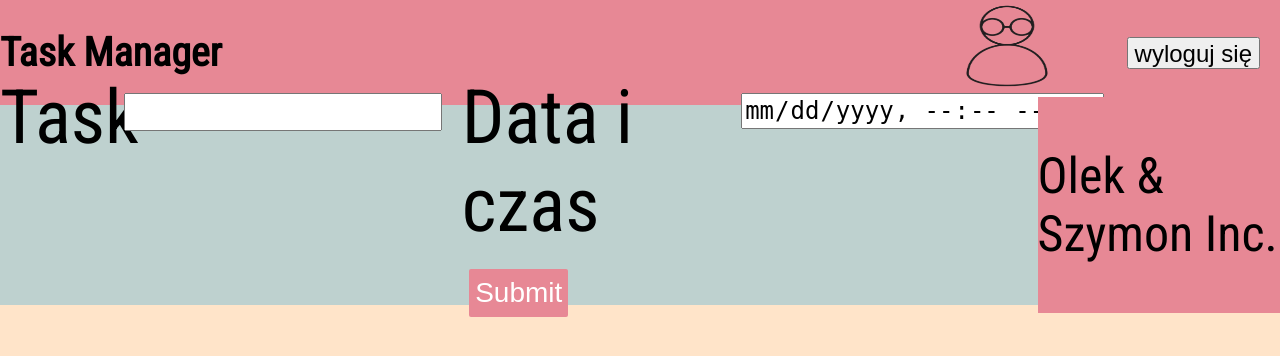
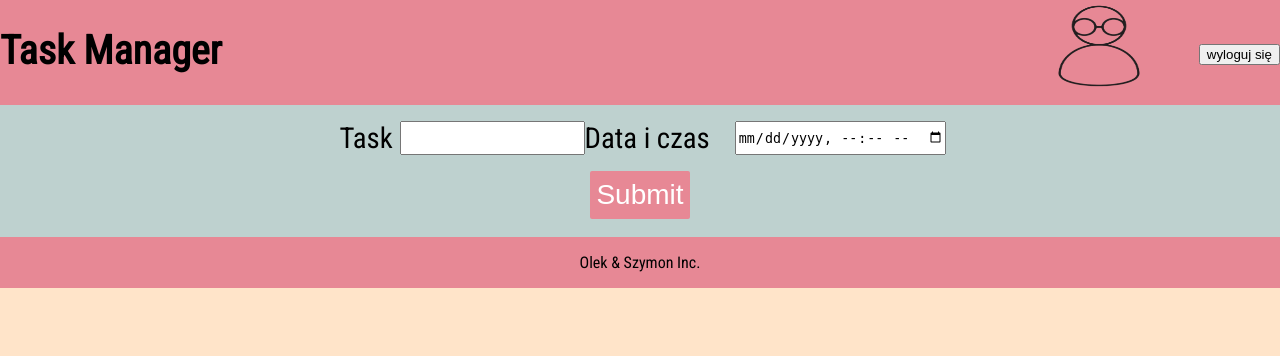
Before and after one commit to OlekWielki/TaskList, a PHP site: page / in a window 1280 px wide. Shown: the top 356 px of the page. Run offline with PHP 8.4, Linux system fonts and the light colour scheme; a user stored in the database is signed in; data that the repository does not hold is empty.

Commit message:
Update style.css

```diff
--- a/style.css
+++ b/style.css
@@ -4,6 +4,33 @@
 	--main-col2: #ffe4c9;
 	--main-col3: #e78895;
 	--main-col4: #bed1cf;
+}
+#taski {
+	width: 100%;
+	display: flex;
+	justify-content: center;
+	align-items: center;
+	font-weight: bold;
+	flex-direction: column;
+}
+#formcont {
+	width: 100%;
+	display: flex;
+	align-items: center;
+	justify-content: center;
+	text-align: center;
+}
+.taskcontainer {
+	display: flex;
+	align-items: center;
+	justify-content: center;
+	text-align: center;
+	width: 90%;
+	margin: 5px;
+}
+#usun {
+	width: 10%;
+	margin-left: 15px;
 }
 a {
 	text-decoration: none;
@@ -16,10 +43,13 @@ body {
 }
 header {
 	background-color: var(--main-col3);
-	display: flex;
-	align-items: center;
-	justify-content: center;
+	display: grid;
+	grid-template-columns: 1fr 1fr;
 	font-size: 20px;
+}
+#formmain {
+	display: grid;
+	grid-template-rows: 1fr 1fr;
 }
 #login {
 	display: flex;
@@ -33,11 +63,6 @@ header {
 }
 main {
 	background-color: var(--main-col4);
-	display: flex;
-	align-items: center;
-	justify-content: center;
-	height: 200px;
-	font-size: 50px;
 }
 footer {
 	display: flex;
@@ -52,17 +77,13 @@ form {
 #formularz {
 	display: grid;
 	grid-template-columns: 10% 1fr 25% 1fr;
-	font-size: 150%;
+	font-size: 180%;
 }
 #przycisk {
 	display: flex;
 	align-items: center;
 	justify-content: center;
-}
-input {
-	height: 32px;
-	margin: 20px;
-	font-size: 24px;
+	margin-bottom: 3%;
 }
 #submit {
 	height: 48px;
```
